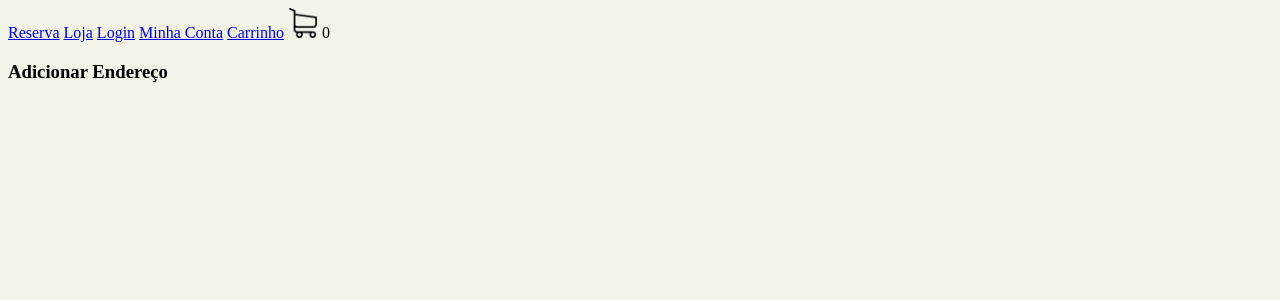
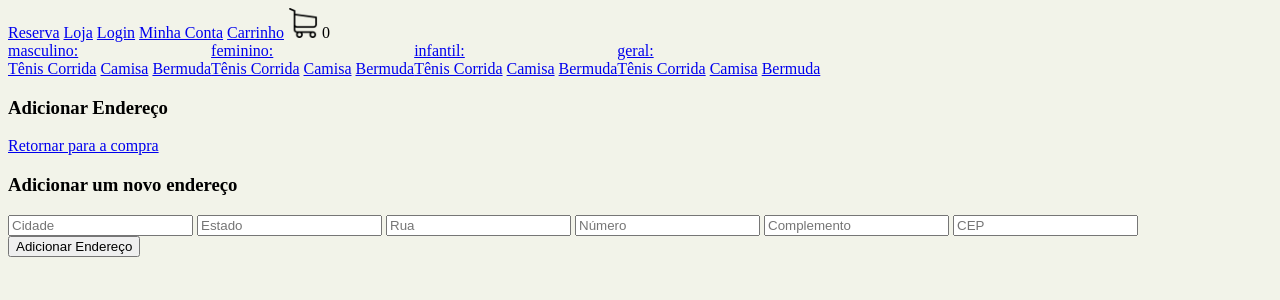
Before and after one commit to Diego-Barreto-web/Ecommerce_Django, a Django app: page /adicionarendereco/ in a window 1280 px wide. Shown: the top 300 px of the page. Run offline with Django 5.2, Linux system fonts and the light colour scheme; data comes from the database, SQL or seed files in the repository; both versions use the stored data as it was after the commit.

Commit message:
Atualizações

```diff
--- a/ecommerce/ecommerce/settings.py
+++ b/ecommerce/ecommerce/settings.py
@@ -65,6 +65,7 @@ TEMPLATES = [
                 'django.contrib.auth.context_processors.auth',
                 'django.contrib.messages.context_processors.messages',
                 'loja.novos_context.carrinho',
+                'loja.novos_context.categorias_tipos',
             ],
         },
     },
--- a/ecommerce/loja/novos_context.py
+++ b/ecommerce/loja/novos_context.py
@@ -1,4 +1,4 @@
-from .models import Pedido, ItensPedido, Cliente
+from .models import Pedido, ItensPedido, Cliente, Categoria, Tipo
 
 def carrinho(request):
     quantidade_produtos_carrinho = 0
@@ -15,3 +15,8 @@ def carrinho(request):
     for item in itens_pedido:
         quantidade_produtos_carrinho += item.quantidade
     return {"quantidade_produtos_carrinho":quantidade_produtos_carrinho}
+
+def categorias_tipos(request):
+    categorias = Categoria.objects.all()
+    tipos = Tipo.objects.all()
+    return {"categorias":categorias, "tipos":tipos}
--- a/ecommerce/loja/templates/adicionar_endereco.html
+++ b/ecommerce/loja/templates/adicionar_endereco.html
@@ -3,8 +3,22 @@
 
 {% block  body %}
 <h3>Adicionar Endereço</h3>
+<a href="{% url 'checkout' %}">Retornar para a compra</a>
+<h3>Adicionar um novo endereço</h3>
 
+<form method="POST" action="{% url 'adicionar_endereco' %}">
+    {% csrf_token %}
 
+    <input type="text" name="cidade" placeholder="Cidade">
+    <input type="text" name="estado" placeholder="Estado">
+    <input type="text" name="rua" placeholder="Rua">
+    <input type="number" name="numero" placeholder="Número">
+    <input type="text" name="complemento" placeholder="Complemento">
+    <input type="number" name="cep" placeholder="CEP">
+
+    <button type="submit">Adicionar Endereço</button>
+
+</form>
 
 
 {% endblock  %}
--- a/ecommerce/loja/templates/navbar.html
+++ b/ecommerce/loja/templates/navbar.html
@@ -8,4 +8,20 @@
 
     <img src="{% static 'images/carrinho.png' %}" width="30px" height="30px" alt="">
     {{ quantidade_produtos_carrinho }}
+
+    <div style="display: flex;">
+        {% for categoria in categorias %}
+
+        <div>
+            <a href="{% url 'loja' %}{{categoria.nome}}">{{categoria.nome}}: </a>
+            <br>
+
+            {% for tipo in tipos %}
+                <a href='{% url 'loja' %}{{categoria.nome}}-{{tipo.nome}}'>{{tipo.nome}}</a>
+            {% endfor %}
+        </div>
+
+        {% endfor %}
+
+    </div>
 </nav>
--- a/ecommerce/loja/views.py
+++ b/ecommerce/loja/views.py
@@ -126,8 +126,22 @@ def checkout(request):
     return render(request, 'checkout.html', context)
 
 def adicionar_endereco(request):
-    context = {}
-    return render(request, 'adicionar_endereco.html', context)
+    if request.method == 'POST':
+        if request.user.is_authenticated:
+            cliente = request.user.cliente
+        else:
+            if request.COOKIES.get('id_sessao'):
+                id_sessao = request.COOKIES.get('id_sessao')
+                cliente, criado = Cliente.objects.get_or_create(id_sessao=id_sessao)
+            else:
+                return redirect('loja')
+        dados = request.POST.dict()
+        endereco = Endereco.objects.create(cliente=cliente, rua=dados.get('rua'), cidade=dados.get('cidade'), estado=dados.get('estado'), numero=int(dados.get('numero')), complemento=dados.get('complemento'), cep=dados.get('cep'))
+        endereco.save()
+        return redirect('checkout')
+    else:
+        context = {}
+        return render(request, 'adicionar_endereco.html', context)
 
 
 def minha_conta(request):
```
Also changed, not shown: ecommerce/db.sqlite3.
